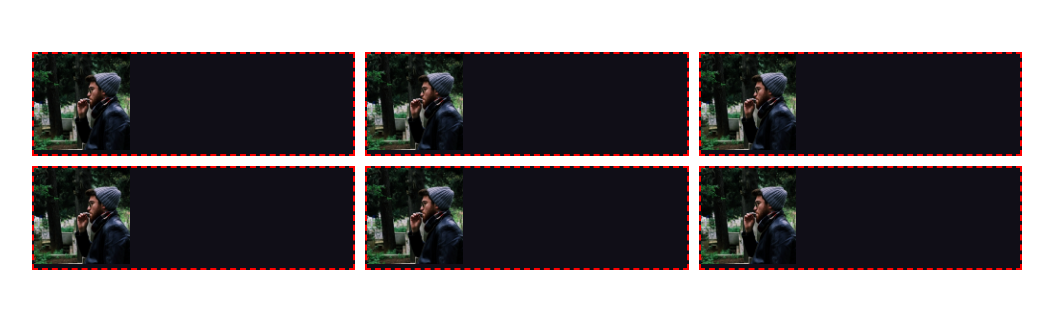
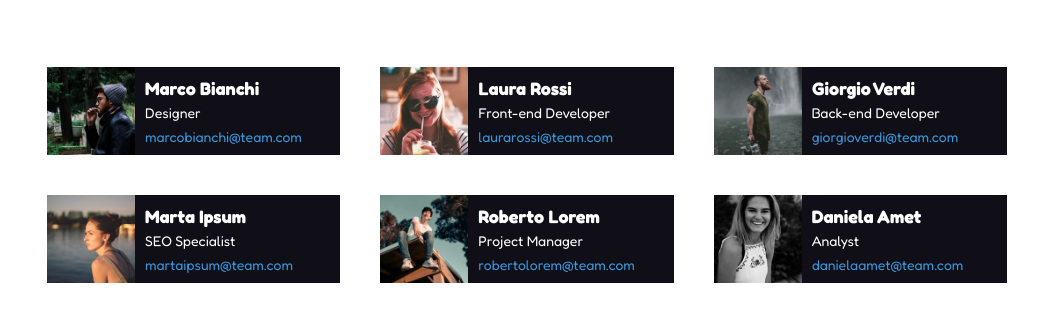
Before and after one commit to EmilDanielSamfirescu/html-css-float-cards, a plain HTML site: page index.html in a window 1280 px wide. Shown: the part 132-454 px from the top of the page, without its empty margins (113-1166 px from the left). Drawn offline with Linux system fonts and the light colour scheme.

Commit message:
schede e dati completati

```diff
--- a/css/style.css
+++ b/css/style.css
@@ -8,7 +8,11 @@ back-ground contact
 
 text
 #212529
+
+mail
+#3997db
 */
+
 
 /*
 |
@@ -56,9 +60,10 @@ h1 {
 
 .card {
     float: left;
-    width: calc(100% / 3 - 10px);
-    margin: 5px;
     background-color: #100e17;
+    width: calc(100% / 3 - 40px);
+    margin: 20px;
+    color: white;
 }
 
 .clearfix::after {
@@ -69,7 +74,40 @@ h1 {
 
 img {
     width: 30%;
+    float: left;
 }
+
+.info-about {
+    float: left;
+    margin: 10px 0 0 10px;
+}
+
+.the-job {
+    margin: 5px 0;
+    font-size: 14px;
+}
+
+h3 {
+    font-size: 18px;
+}
+
+a {
+    font-size: 14px;
+}
+
+a:link, a:visited {
+    color: #3997db;
+    text-decoration: none;
+}
+
+a:hover {
+    color: white;
+}
+
+a:active {
+    color: yellow;
+}
+
 
 
 /*
@@ -77,7 +115,3 @@ img {
 |Debug
 |
  */
-
-.card {
-    border: 2px dashed red;
-}
--- a/index.html
+++ b/index.html
@@ -33,27 +33,53 @@
 
             <div class="card">
                 <img src="img/male1.png" alt="">
+                <section class="info-about">
+                    <h3>Marco Bianchi</h3>
+                    <p class="the-job">Designer</p>
+                    <a href="mailto:marcobianchi@team.com">marcobianchi@team.com</a>
             </div>
 
             <div class="card">
-                <img src="img/male1.png" alt="">
+                <img src="img/female1.png" alt="">
+                <section class="info-about">
+                    <h3>Laura Rossi</h3>
+                    <p class="the-job">Front-end Developer</p>
+                    <a href="mailto:laurarossi@team.com">laurarossi@team.com</a>
             </div>
 
             <div class="card">
-                <img src="img/male1.png" alt="">
+                <img src="img/male2.png" alt="">
+                <section class="info-about">
+                    <h3>Giorgio Verdi</h3>
+                    <p class="the-job">Back-end Developer</p>
+                    <a href="mailto:giorgioverdi@team.com">giorgioverdi@team.com</a>
             </div>
 
             <div class="card">
-                <img src="img/male1.png" alt="">
+                <img src="img/female2.png" alt="">
+                <section class="info-about">
+                    <h3>Marta Ipsum</h3>
+                    <p class="the-job">SEO Specialist</p>
+                    <a href="mailto:martaipsum@team.com">martaipsum@team.com</a>
             </div>
 
             <div class="card">
-                <img src="img/male1.png" alt="">
+                <img src="img/male3.png" alt="">
+                <section class="info-about">
+                    <h3>Roberto Lorem</h3>
+                    <p class="the-job">Project Manager</p>
+                    <a href="mailto:robertolorem@team.com">robertolorem@team.com</a>
             </div>
 
             <div class="card">
-                <img src="img/male1.png" alt="">
+                <img src="img/female3.png" alt="">
+                <section class="info-about">
+                    <h3>Daniela Amet</h3>
+                    <p class="the-job">Analyst</p>
+                    <a href="mailto:danielaamet@team.com">danielaamet@team.com</a>
             </div>
+
+
         </main>
         <!-- Fine Main -->
     </div>
```
